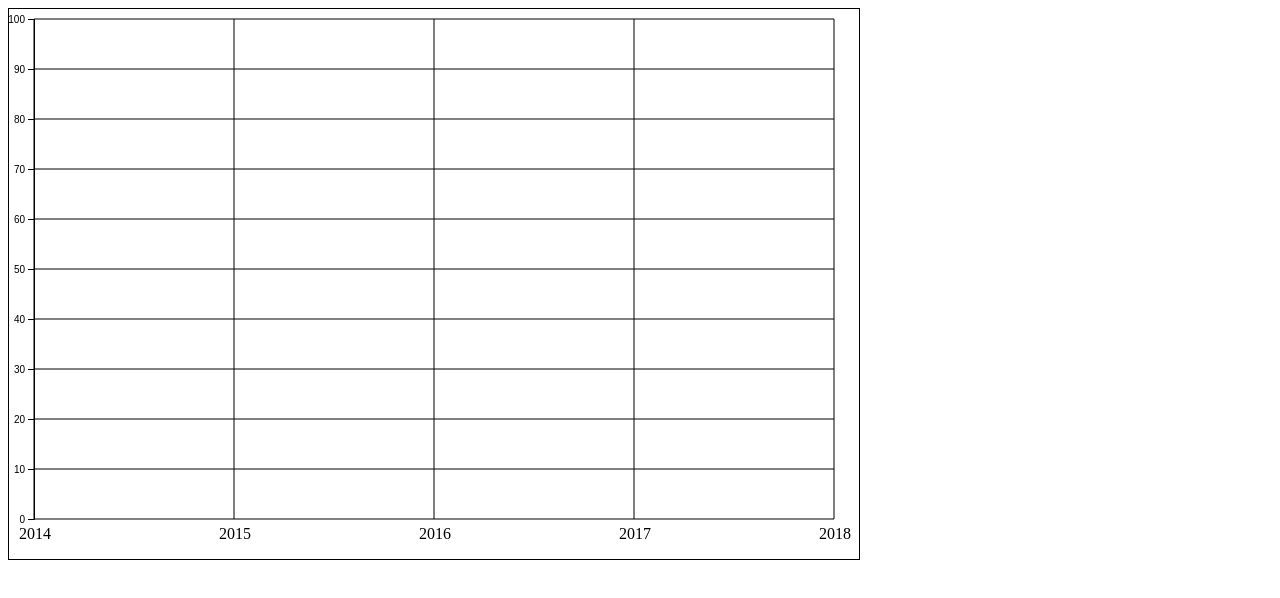
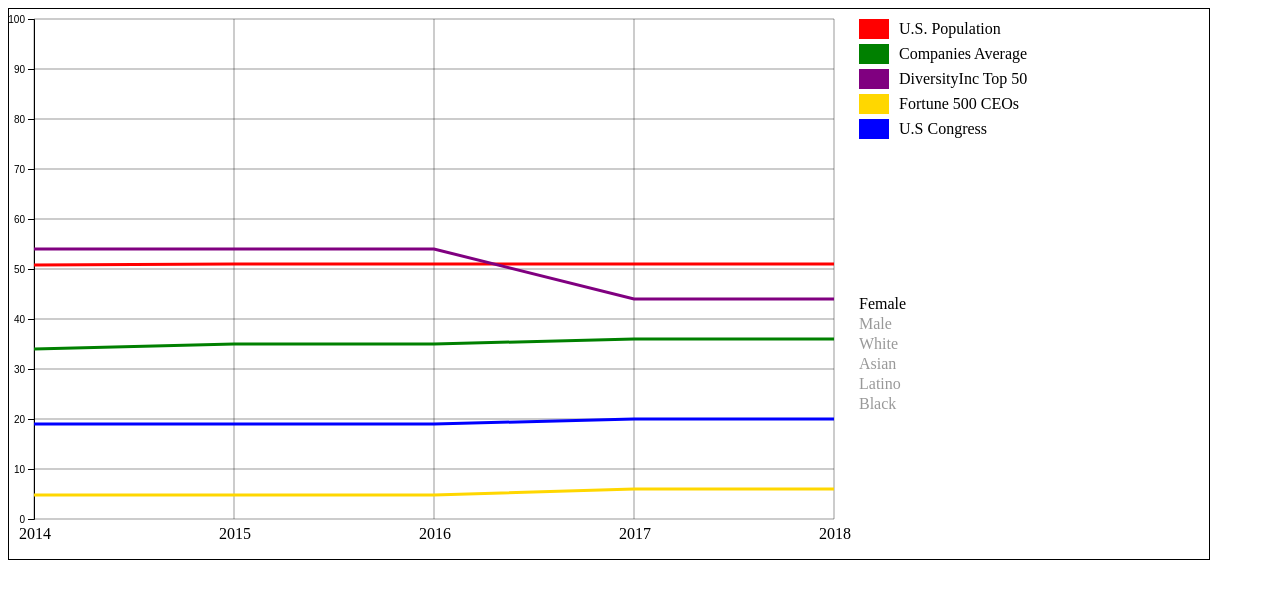
Before and after one commit to miacasey/info3300project2, a plain HTML site: page index.html in a window 1280 px wide. Drawn offline with nearby package versions, Linux system fonts and the light colour scheme.

Commit message:
interactivity

```diff
--- a/index.html
+++ b/index.html
@@ -11,7 +11,7 @@
 <body>
 
   <!-- scatterplot -->
-  <svg id = "scatter" width = 850 height = 550 style = "border: 1px solid black">
+  <svg id = "scatter" width = 1200 height = 550 style = "border: 1px solid black">
   </svg>
 
   <script>
@@ -91,6 +91,7 @@
 	       .attr('y1', 500)
          .attr('y2', 0)
          .style('stroke', 'black')
+         .style("opacity", 0.4)
          .attr("transform", "translate(25, 10)");
 
       svg.append("text")
@@ -109,8 +110,168 @@
          .attr('y1', yScale(j))
          .attr('y2', yScale(j))
          .style('stroke', 'black')
+         .style("opacity", 0.4)
          .attr("transform", "translate(25, 10)");
     }
+
+    var line = d3.line()
+                 .x(function(d, i) { return xScale(i); })
+                 .y(function(d) { return yScale(d); });
+
+
+
+    let processedData = [usPopulation, sampleAvg, diversityInc, fortune500, congress];
+    let colors = ["red", "green", "purple", "gold", "blue"];
+    let labels = ["U.S. Population", "Companies Average", "DiversityInc Top 50",
+                    "Fortune 500 CEOs", "U.S Congress"];
+    let categories = ["Female", "Male", "White", "Asian", "Latino", "Black"];
+
+    //legend
+    let legend = svg.append("g")
+                    .attr("transform", "translate(850, 10)");
+
+    for (let j = 0; j < 5; j++){
+      legend.append("rect")
+         .attr("x", 0)
+         .attr("y", j * 25)
+         .attr("width", 30)
+         .attr("height", 20)
+         .attr("fill", colors[j]);
+
+      legend.append("text")
+        .attr("x", 40)
+        .attr("y", j * 25 + 15)
+        .text(labels[j]);
+
+    }
+
+    let category_buttons = svg.append("g").attr("transform", "translate(850, 300)");
+    for (let k = 0; k < 6; k++){
+      category_buttons.append("text")
+        .attr("class", "category_buttons")
+        .attr("id", categories[k])
+        .attr("x", 0)
+        .attr("y", k*20)
+        .style("opacity", (k === 0) ? 1 : 0.4)
+        .text(categories[k]);
+    }
+
+    //buttons
+    let female_button = d3.select("text#Female");
+    let male_button = d3.select("text#Male");
+    let white_button = d3.select("text#White");
+    let asian_button = d3.select("text#Asian");
+    let latino_button = d3.select("text#Latino");
+    let black_button = d3.select("text#Black");
+
+    //different layers
+    let female = svg.append("g");
+    let male = svg.append("g").attr("display", "none");
+    let white = svg.append("g").attr("display", "none");
+    let asian = svg.append("g").attr("display", "none");
+    let latino = svg.append("g").attr("display", "none");
+    let black = svg.append("g").attr("display", "none");
+
+    let category_layers = [female, male, white, asian, latino, black];
+
+    //drawing lines
+    for (let i = 0; i < 5; i++){
+      female.append("path")
+            .datum(processedData[i].female)
+            .attr("class", "line")
+            .attr("d", line)
+            .style("stroke", colors[i])
+            .style("fill", "none")
+            .style("stroke-width", "3")
+            .attr("transform", "translate(25, 10)");
+
+      male.append("path")
+            .datum(processedData[i].male)
+            .attr("class", "line")
+            .attr("d", line)
+            .style("stroke", colors[i])
+            .style("fill", "none")
+            .style("stroke-width", "3")
+            .attr("transform", "translate(25, 10)");
+
+      black.append("path")
+          .datum(processedData[i].black)
+          .attr("class", "line")
+          .attr("d", line)
+          .style("stroke", colors[i])
+          .style("fill", "none")
+          .style("stroke-width", "3")
+          .attr("transform", "translate(25, 10)");
+
+      white.append("path")
+           .datum(processedData[i].white)
+           .attr("class", "line")
+           .attr("d", line)
+           .style("stroke", colors[i])
+           .style("fill", "none")
+           .style("stroke-width", "3")
+           .attr("transform", "translate(25, 10)");
+
+      latino.append("path")
+           .datum(processedData[i].latino)
+           .attr("class", "line")
+           .attr("d", line)
+           .style("stroke", colors[i])
+           .style("fill", "none")
+           .style("stroke-width", "3")
+           .attr("transform", "translate(25, 10)");
+
+      asian.append("path")
+           .datum(processedData[i].asian)
+           .attr("class", "line")
+           .attr("d", line)
+           .style("stroke", colors[i])
+           .style("fill", "none")
+           .style("stroke-width", "3")
+           .attr("transform", "translate(25, 10)");
+
+    }
+
+    let buttons_list = [female_button, male_button, white_button, asian_button,
+        latino_button, black_button];
+
+    //handles clicking
+    function click(num){
+      for (let i = 0; i < 6; i++){
+        if (i === num){
+          category_layers[i].attr("display", "block");
+          buttons_list[i].style("opacity", 1);
+        } else {
+          category_layers[i].attr("display", "none");
+          buttons_list[i].style("opacity", 0.4);
+        }
+      }
+    }
+
+    //mouse events
+    female_button.on("click", function(){
+      click(0);
+    });
+
+    male_button.on("click", function(){
+      click(1);
+    });
+
+    white_button.on("click", function(){
+      click(2);
+    });
+
+    asian_button.on("click", function(){
+      click(3);
+    })
+
+    latino_button.on("click", function(){
+      click(4);
+    })
+
+    black_button.on("click", function(){
+      click(5);
+    })
 
 
   }
```
